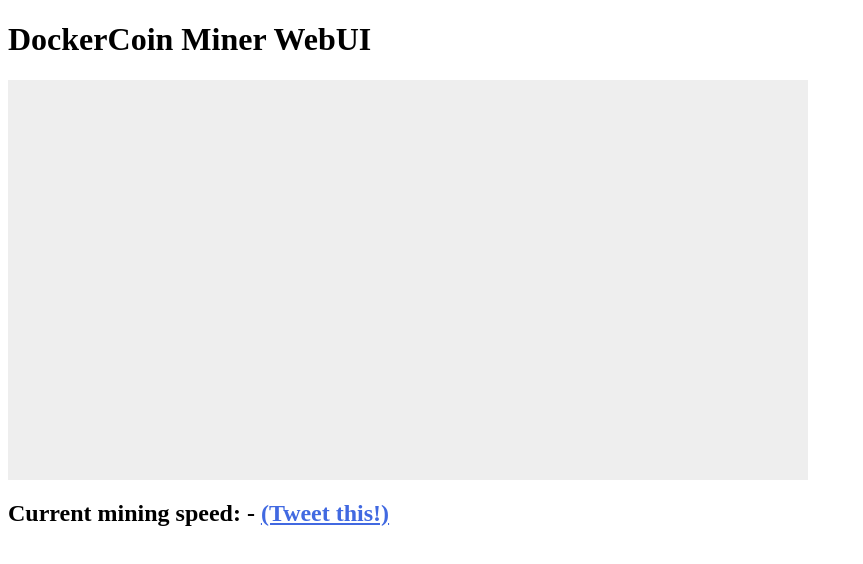
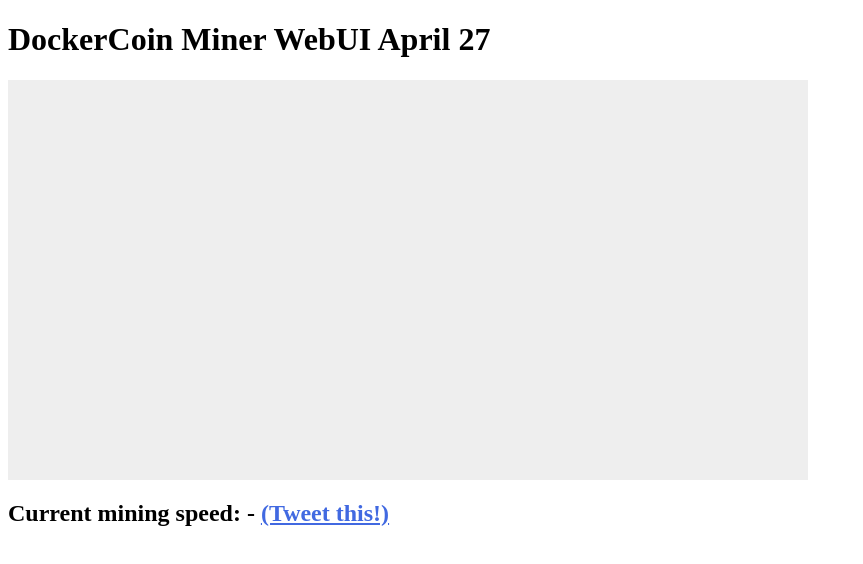
Before and after one commit to WS925630/ram_coin, a plain HTML site: page webui/files/index.html in a window 1280 px wide. Shown: the whole page, without its empty margins (0-863 px from the left). Drawn offline with Linux system fonts and the light colour scheme; no server answers.

Commit message:
Update index.html

```diff
--- a/webui/files/index.html
+++ b/webui/files/index.html
@@ -97,7 +97,7 @@ $(function () {
 </head>
 <body>
 
-<h1>DockerCoin Miner WebUI</h1>
+<h1>DockerCoin Miner WebUI April 27</h1>
 
 <div id="graph"></div>
 
```
